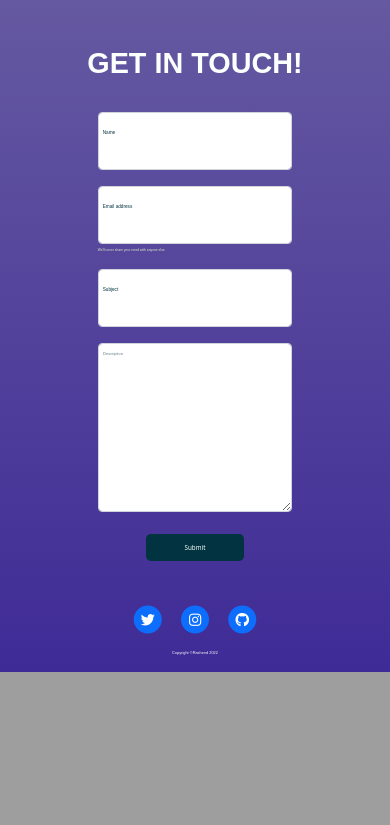
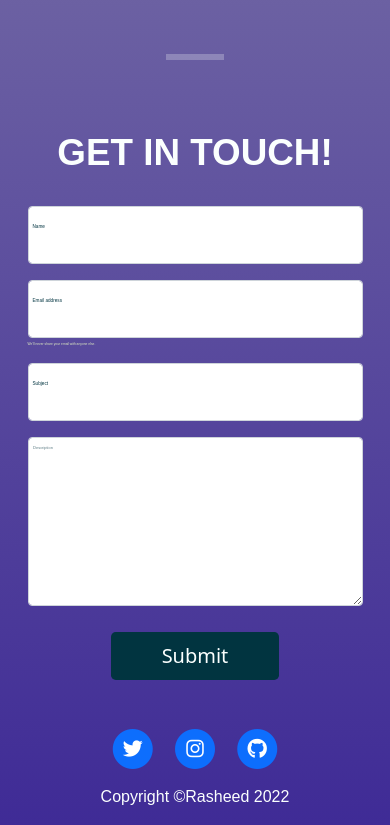
Before and after one commit to OmniRR24/Rasheed-portfolio, a Flask app: page / in a window 390 px wide. Shown: the part 2179-3004 px from the top of the page. Before the commit the page ends 2851 px from the top, so only its background shows below. Run offline with Flask 2, Linux system fonts and the light colour scheme; some libraries are stand-ins or nearby versions.

Commit message:
responsive work

```diff
--- a/static/css/styles.css
+++ b/static/css/styles.css
@@ -128,10 +128,10 @@
 }
 
 .section-header {
-    font-size: clamp(1.8rem, 3vw, 3rem);
+    font-size: clamp(2.3rem, 3vw, 3rem);
     font-family: 'open-sans', sans-serif;
     font-weight: bold;
-    padding: 3% 0 0;
+    padding: max(3%, 2rem) 0 0;
 }
 
 .skill-row {
@@ -209,7 +209,6 @@
 .submit-button {
     margin: 3% 25%;
     width: 50%;
-    font-size: 1.6vw;
     background-color: #013440;
     color: #FBFFFE;
 }
@@ -225,7 +224,7 @@
 .copyright {
     color: #FBFFFE;
     text-align: center;
-    font-size: 1vw;
+    font-size: 1rem;
 }
 
 .confirmation-message {
@@ -301,17 +300,22 @@
     .intro {
         margin-bottom: 10%;
     }
-        .skill-row {
-        width: 90%;
+    .skill-row {
+        width: 100%;
     }
     .left-skill-img {
-      width: 36%;
+        width: 34.75%;
     }
     .python {
-        width: 45%;
+        float: none;
+        margin: 0 32.625% 10%;
     }
     .web-dev {
-      width: 100%;
+        width: 100%;
+        margin-bottom: 10%;
+    }
+    .contact-form {
+        width: 100%;
     }
 }
 
--- a/templates/footer.html
+++ b/templates/footer.html
@@ -6,7 +6,7 @@
           <ul class="list-inline text-center">
             <li class="list-inline-item">
               <a href="#">
-                <span class="fa-stack fa-sm">
+                <span class="fa-stack fa-lg">
                   <i class="fa-solid fa-circle fa-stack-2x"></i>
                   <i class="fa-brands fa-twitter fa-stack-1x fa-inverse"></i>
                 </span>
@@ -14,7 +14,7 @@
             </li>
             <li class="list-inline-item">
               <a href="https://www.instagram.com/fela.23">
-                <span class="fa-stack fa-sm">
+                <span class="fa-stack fa-lg">
                   <i class="fa-solid fa-circle fa-stack-2x"></i>
                   <i class="fa-brands fa-instagram fa-stack-1x fa-inverse"></i>
                 </span>
@@ -22,7 +22,7 @@
             </li>
             <li class="list-inline-item">
               <a href="#">
-                <span class="fa-stack fa-sm">
+                <span class="fa-stack fa-lg">
                   <i class="fa-solid fa-circle fa-stack-2x"></i>
                   <i class="fa-brands fa-github fa-stack-1x fa-inverse"></i>
                 </span>
```
